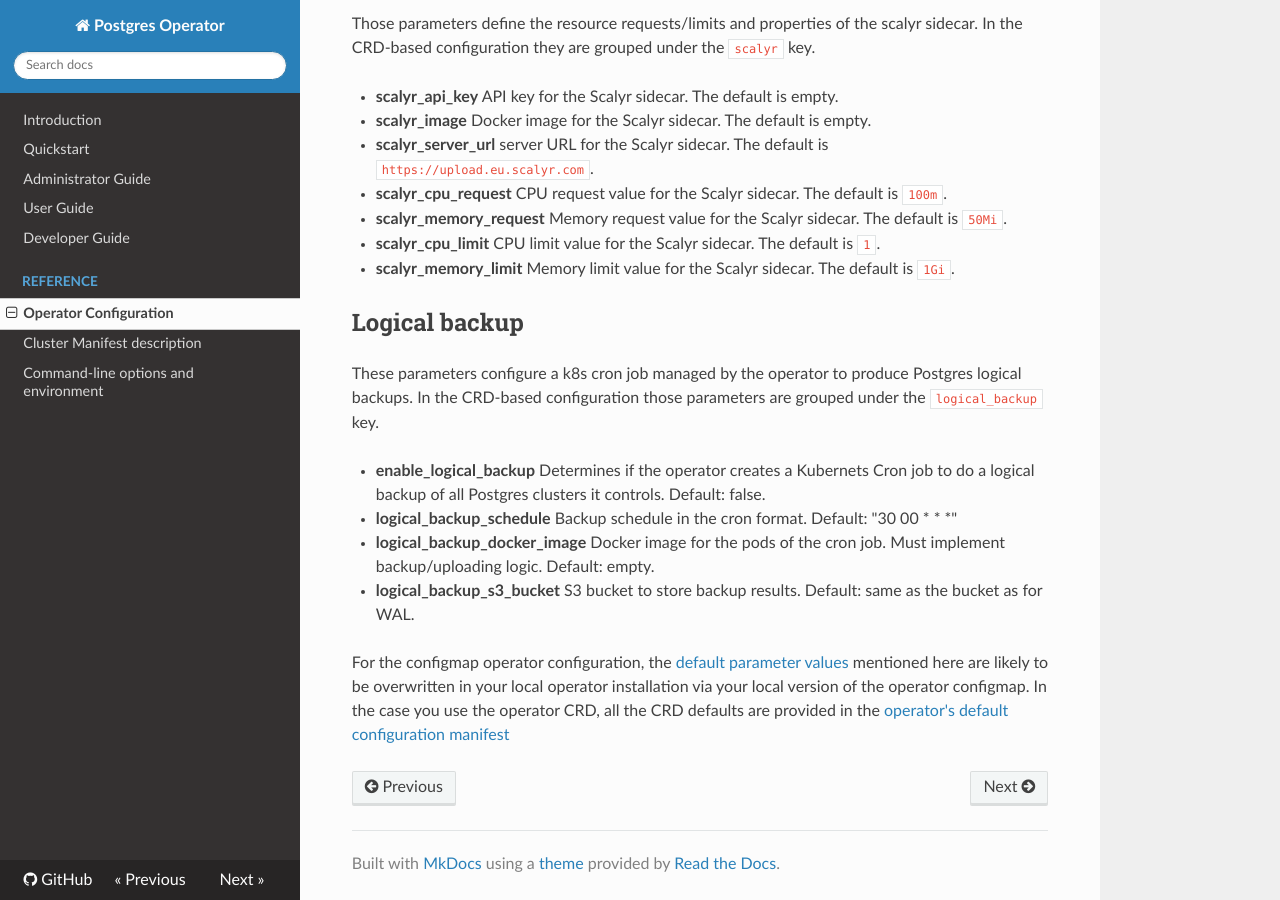
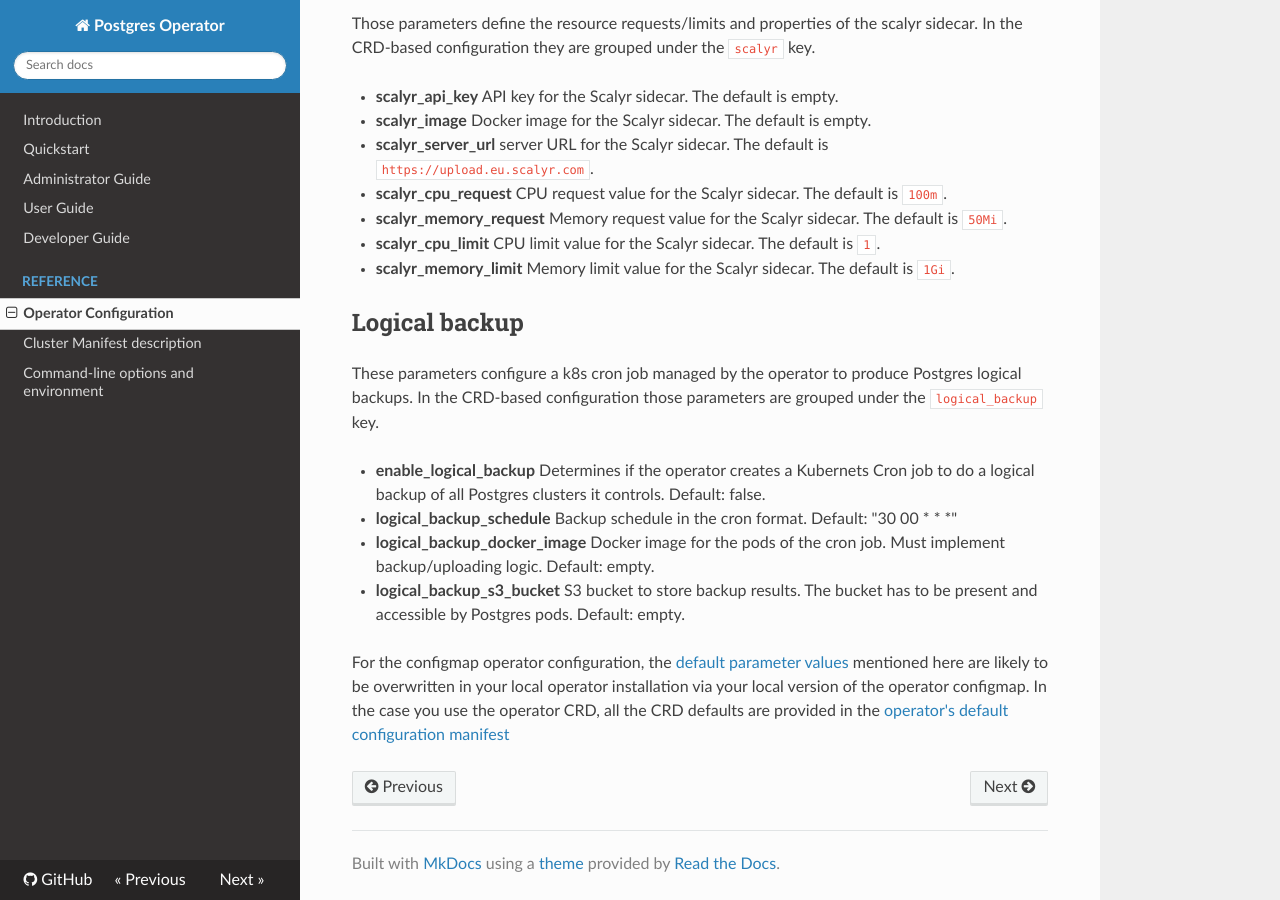
Before and after one commit to zalando/postgres-operator, an MkDocs documentation site: the page built from docs/reference/operator_parameters.md, in a window 1280 px wide and 900 px high, scrolled down 7335 px. Built offline with MkDocs 1.6.1, drawn with Linux system fonts in a browser that asks for light colours; nearby versions of some CDN libraries; old or Windows-style settings are respelled for this version of MkDocs.

Commit message:
Document S3 bucket for logical backups

```diff
--- a/docs/reference/operator_parameters.md
+++ b/docs/reference/operator_parameters.md
@@ -488,7 +488,7 @@ scalyr sidecar. In the CRD-based configuration they are grouped under the
     Docker image for the pods of the cron job. Must implement backup/uploading logic. Default: empty.
 
   * **logical_backup_s3_bucket**
-    S3 bucket to store backup results. Default: same as the bucket as for WAL.
+    S3 bucket to store backup results. The bucket has to be present and accessible by Postgres pods. Default: empty.
 
 
 For the configmap operator configuration, the [default parameter values](https://github.com/zalando-incubator/postgres-operator/blob/master/pkg/util/config/config.go#L14) mentioned here are likely to be overwritten in your local operator installation via your local version of the operator configmap. In the case you use the operator CRD, all the CRD defaults are provided in the [operator's default configuration manifest](https://github.com/zalando-incubator/postgres-operator/blob/master/manifests/postgresql-operator-default-configuration.yaml)
```
